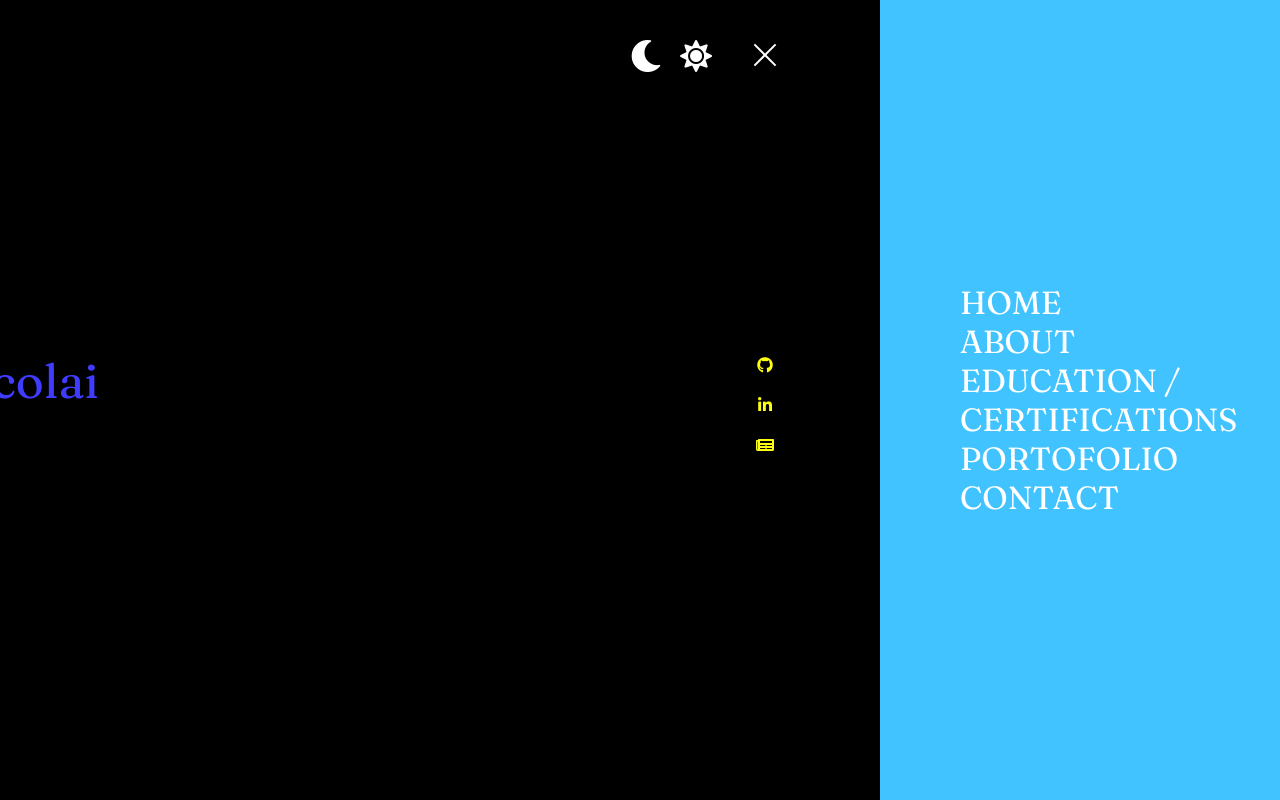
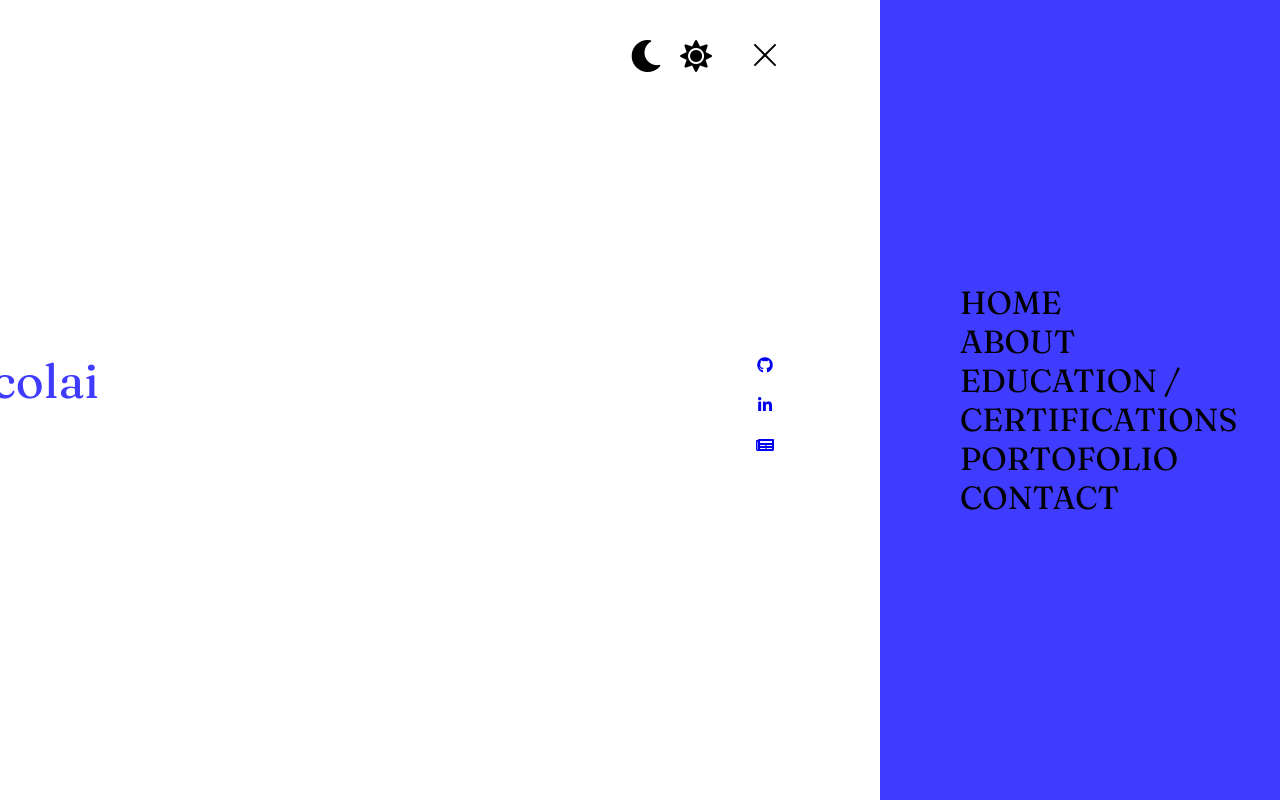
Before and after one commit to marinanicolai/portofolio_js, a plain HTML site: page index.html in a window 1280 px wide. Both pictures are taken after a click on the link 646 px from the left and 62 px from the top of the page. Drawn offline with Linux system fonts and the light colour scheme.

Commit message:
styling the light theme

```diff
--- a/index.html
+++ b/index.html
@@ -14,8 +14,8 @@
             <a href="#" class="logo">Nicolai<br>Marina</a>
             <div class="mode">
                 <ul class="theme">
-                    <li><a href="#"><i class="fas fa-moon"></i></a></li>
-                    <li><a href="#"><i class="fas fa-sun"></i></a></li>
+                    <li><a href="#" class="moon"><i class="fas fa-moon"></i></a></li>
+                    <li><a href="#" class="sun"><i class="fas fa-sun"></i></a></li>
                 </ul>
             </div>
             <div id="toggle" onclick="toggle()"></div>
--- a/script.js
+++ b/script.js
@@ -1,3 +1,7 @@
+document.querySelector('.theme').addEventListener('click',() => {
+    document.body.classList.toggle('light')
+} )
+
 function toggle(){
     var sec = document.getElementById('sec');
     var nav = document.getElementById('navigation');
--- a/style.css
+++ b/style.css
@@ -1,10 +1,37 @@
 @import url('https://fonts.googleapis.com/css2?family=Fraunces&display=swap');
 
+:root {
+    --transition-delay: 1s;
+    --background-color: #fff;
+    --text-color : #333;
+}
 * {
     font-family: 'Fraunces', serif;
     box-sizing: border-box;
     margin: 0;
     padding: 0;
+}
+
+body.light header #toggle:before,
+body.light header #toggle:after
+{
+  background-color: #000;
+}
+
+body.light .banner{
+  background-color: #fff;
+  color:#333;
+}
+
+body.light header .logo,
+body.light header #toggle:before,
+body.light header #toggle:after,
+body.light .banner .mode ul.theme li a i,
+body.light #navigation ul li a,
+body.light .content h2,
+body.light .content p,
+body.light .content a{
+    color: #000;
 }
 
 header {
@@ -27,9 +54,6 @@ header .logo {
     text-transform: uppercase;
     letter-spacing: 2px;
     transition:0.6s;
-}
-header .mode {
-
 }
 header #toggle {
     position: relative;
@@ -106,7 +130,7 @@ header #toggle:after {
     right:-400px;
     width:400px;
     height:100vh;
-    background: #40c3ff;
+    background: #403cff;;
     z-index:1;
     display:grid;
     place-items:center;
```
